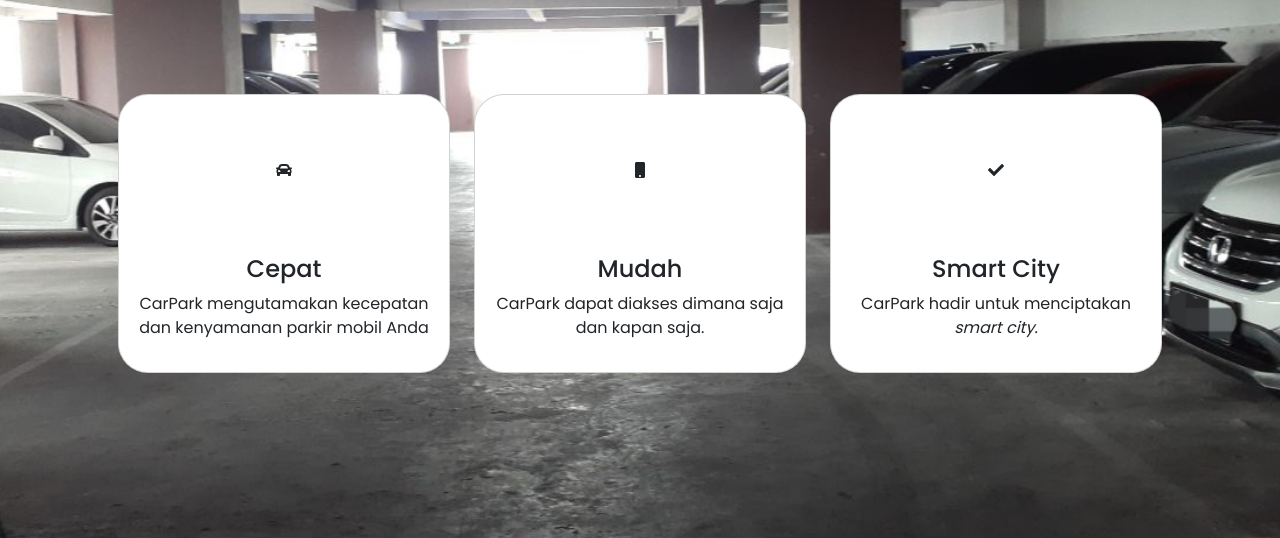
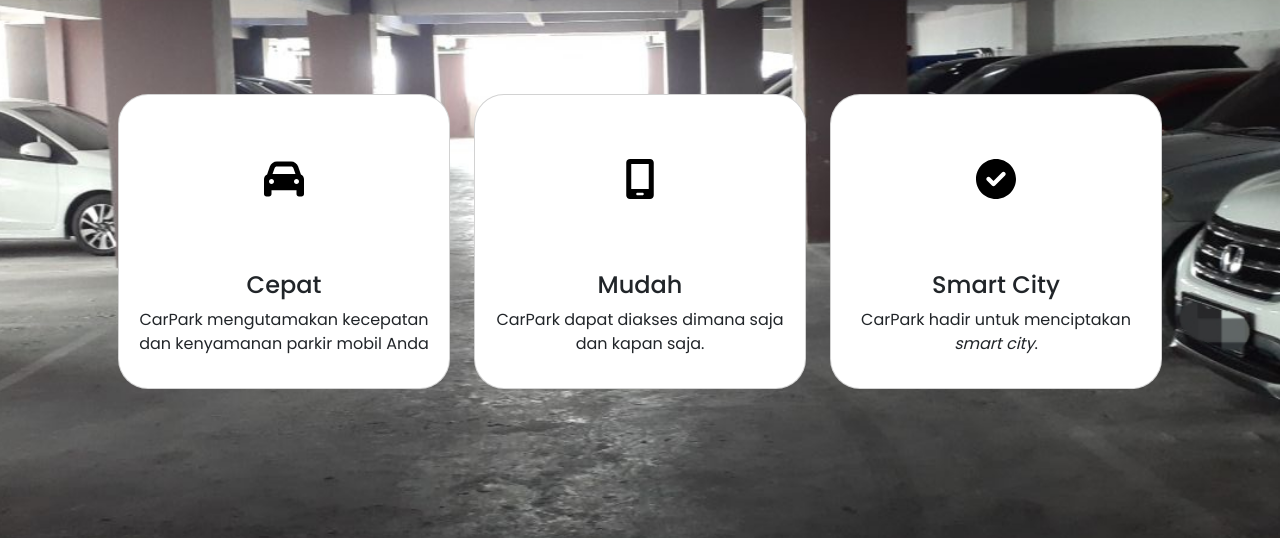
Before and after one commit to inntas/carpark.github.io, a plain HTML site: page index.html in a window 1280 px wide. Shown: the part 870-1408 px from the top of the page. Drawn offline with Linux system fonts and the light colour scheme.

Commit message:
carpark-rev

```diff
--- a/css/home.css
+++ b/css/home.css
@@ -252,8 +252,13 @@ h1{
     background-size: cover;
     background-position: center;
     background-attachment: fixed;
+    background-repeat: no-repeat;
+}
 
+.why-section .container{
+    padding: 300px;
 }
+
 .why-section .row{
     margin-top: 120px;
     margin-bottom: 120px;
@@ -354,12 +359,17 @@ footer{
 }
 
 @media screen and (max-width: 768px) {
+
     .why-section{
         margin-top: 100px;
     }
     .jumbotron-shape-1{
         display: none;
     }
+    .jumbotron-shape-2{
+        width: 50%;
+    }
+
     .jumbotron .shape.shapesatu{
         display: none;
     }
--- a/index.html
+++ b/index.html
@@ -32,7 +32,7 @@
                               <li class="nav-item">
                                 <a class="nav-link" href="#download-section">Download</a>
                               </li>
-                              <li class="nav-item">
+                              <li class="nav-item mt-2">
                                   <a class="fs-6 nav-item-area" href="lantai1.html">Area Parkir</a>
                               </li>
                             </ul>
@@ -86,7 +86,8 @@
             <div class="card wow fadeInUp" data-wow-delay=".5s" data-wow-duration="1s" data-wow-repeat="3">
               <div class="card-body">
                 <div class="card-icon p-5">
-                  <i class="fas fa-car"></i>
+                  <!-- <i class="fas fa-car"></i> -->
+                  <img src="image/car-solid.svg" width="40px" alt="">
                 </div>
                 <div class="card-text mt-4">
                   <h4>Cepat</h4>
@@ -101,7 +102,8 @@
             <div class="card card2 wow fadeInUp" data-wow-delay=".5s" data-wow-duration="1s">
               <div class="card-body">
                 <div class="card-icon p-5">
-                  <i class="fas fa-mobile"></i>
+                  <!-- <i class="fas fa-mobile"></i> -->
+                  <img src="image/icon-phone.svg" width="30px" alt="">
                 </div>
                 <div class="card-text mt-4 ">
                   <h4>Mudah</h4>
@@ -116,7 +118,8 @@
             <div class="card card3 wow fadeInUp" data-wow-delay=".5s" data-wow-duration="1s">
               <div class="card-body">
                 <div class="card-icon p-5">
-                  <i class="fas fa-check"></i>
+                  <!-- <i class="fas fa-check"></i> -->
+                  <img src="image/icon-cek.svg" width="40px" alt="">
                 </div>
                 <div class="card-text mt-4">
                   <h4>Smart City</h4>
@@ -137,7 +140,7 @@
                   <div class="download-image">
                     <div class="download-shape-1">
                     </div>
-                    <img src="image/coba.png" class="image-download wow fadeInLeftBig" data-wow-delay=".3s" alt="">
+                    <img src="image/pictandro.png" class="image-download wow fadeInLeftBig" data-wow-delay=".3s" alt="">
                   </div>
                 </div>
                 <div class="col-lg-6">
```
Also changed, not shown: image/car-solid.svg (added), image/pictandro.png (added).
